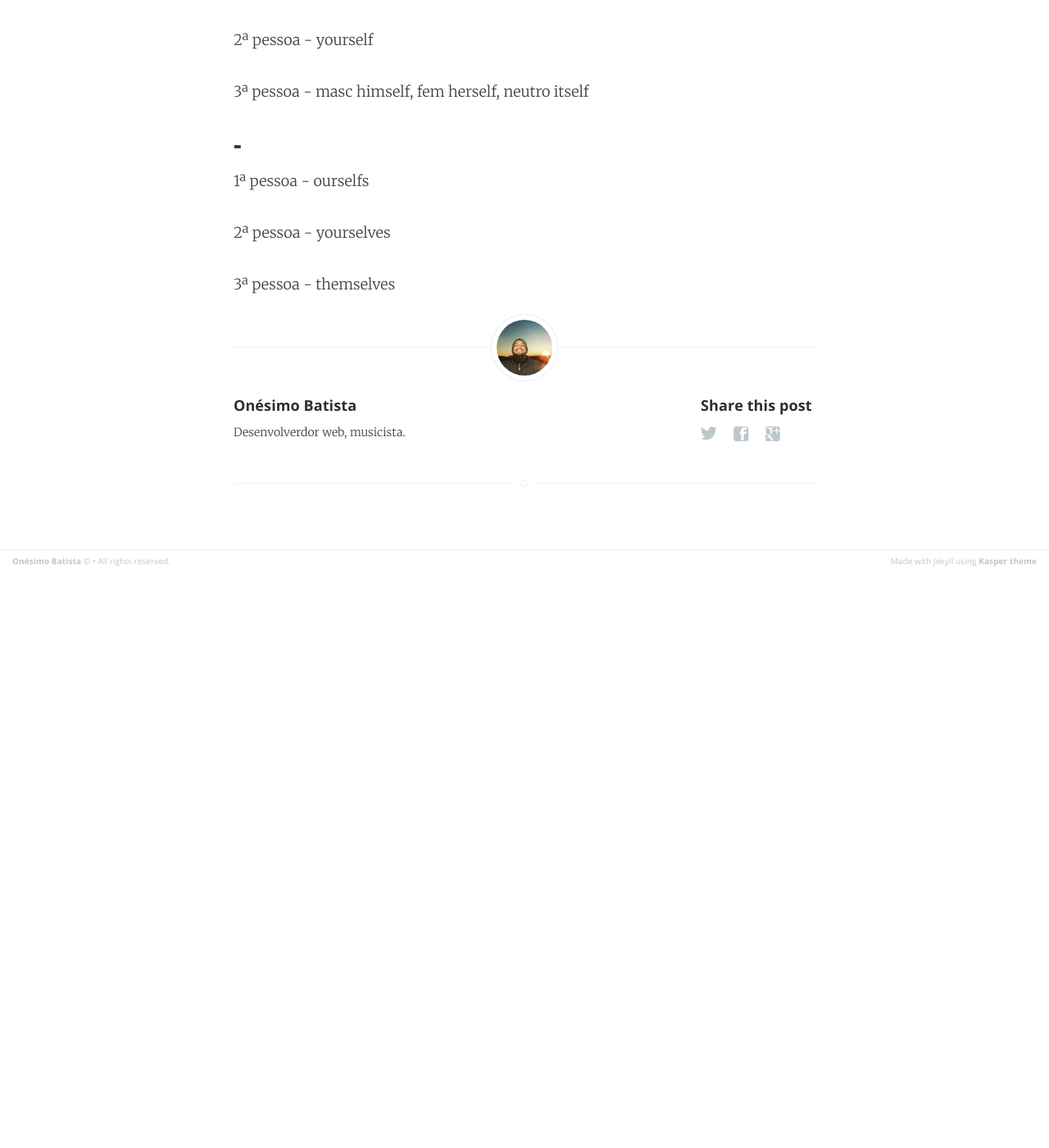
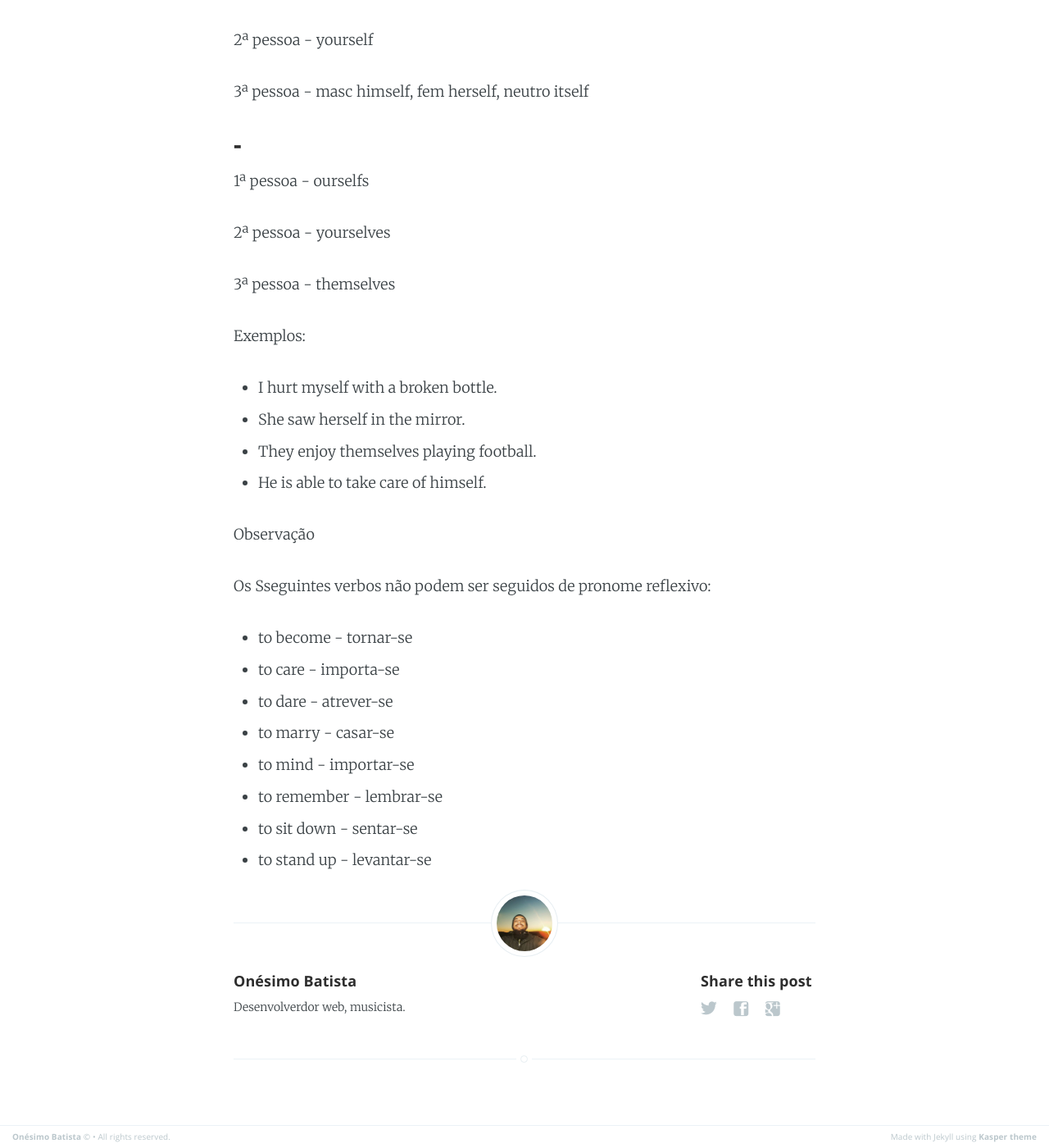
Before and after one commit to onesimo/blog, a Jekyll site: the page built from _posts/2017-02-16-english-grammar-lesson-eight.md, in a window 1280 px wide and 1400 px high, scrolled down 489 px. Shown: the whole window at 82% size. Built offline with Jekyll 4.4.1, drawn with Linux system fonts in a browser that asks for light colours; before the commit the page ends 1188 px from its top, so only the background shows below that.

Commit message:
post night

```diff
--- a/_posts/2017-02-16-english-grammar-lesson-eight.md
+++ b/_posts/2017-02-16-english-grammar-lesson-eight.md
@@ -23,3 +23,23 @@ PRONOMES REFLEXIVOS
 2ª pessoa - yourselves
 
 3ª pessoa - themselves
+
+Exemplos:
+
+* I hurt myself with a broken bottle.
+* She saw herself in the mirror.
+* They enjoy themselves playing football.
+* He is able to take care of himself.
+
+Observação
+
+Os Sseguintes verbos não podem ser seguidos de pronome reflexivo:
+
+* to become - tornar-se
+* to care - importa-se
+* to dare - atrever-se
+* to marry - casar-se
+* to mind - importar-se
+* to remember - lembrar-se
+* to sit down - sentar-se
+* to stand up - levantar-se
```
Also changed, not shown: _posts/2017-02-17-english-grammar-lesson-nine.md (added, +14 -0 lines).
